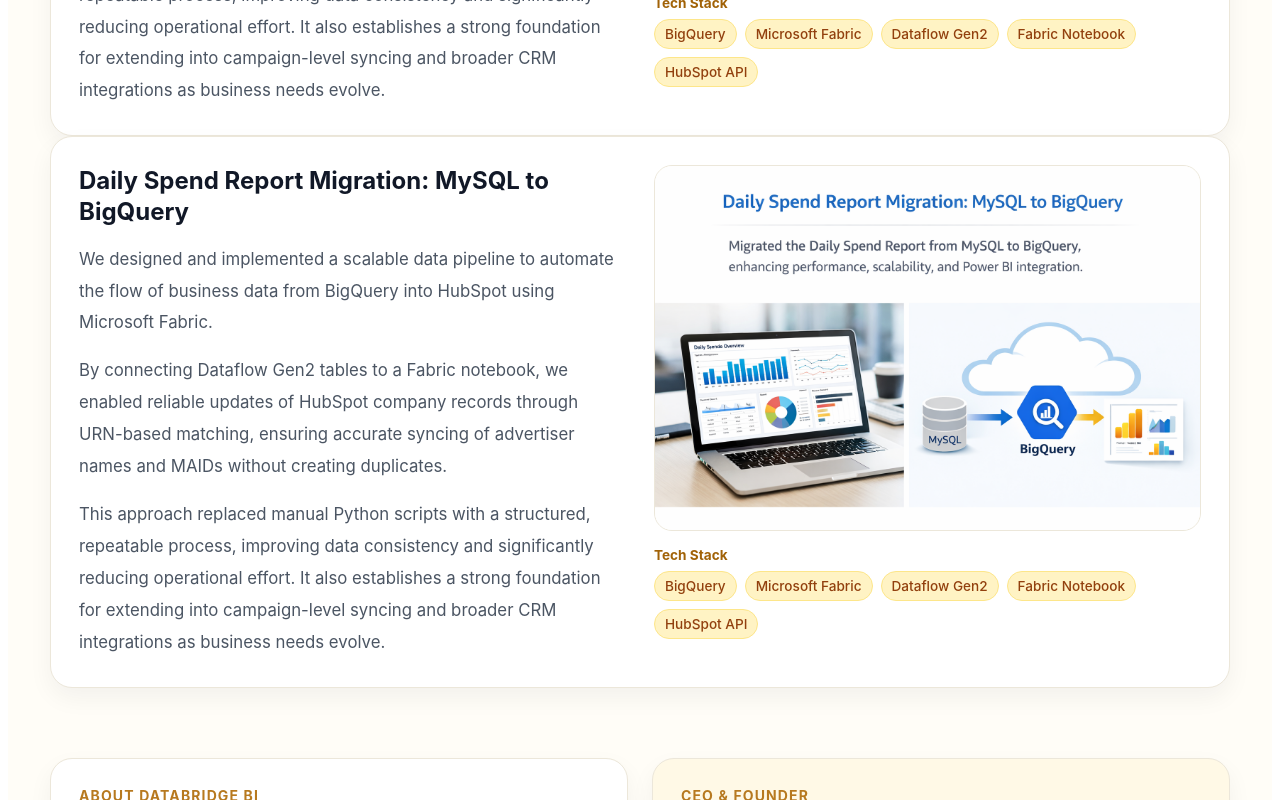
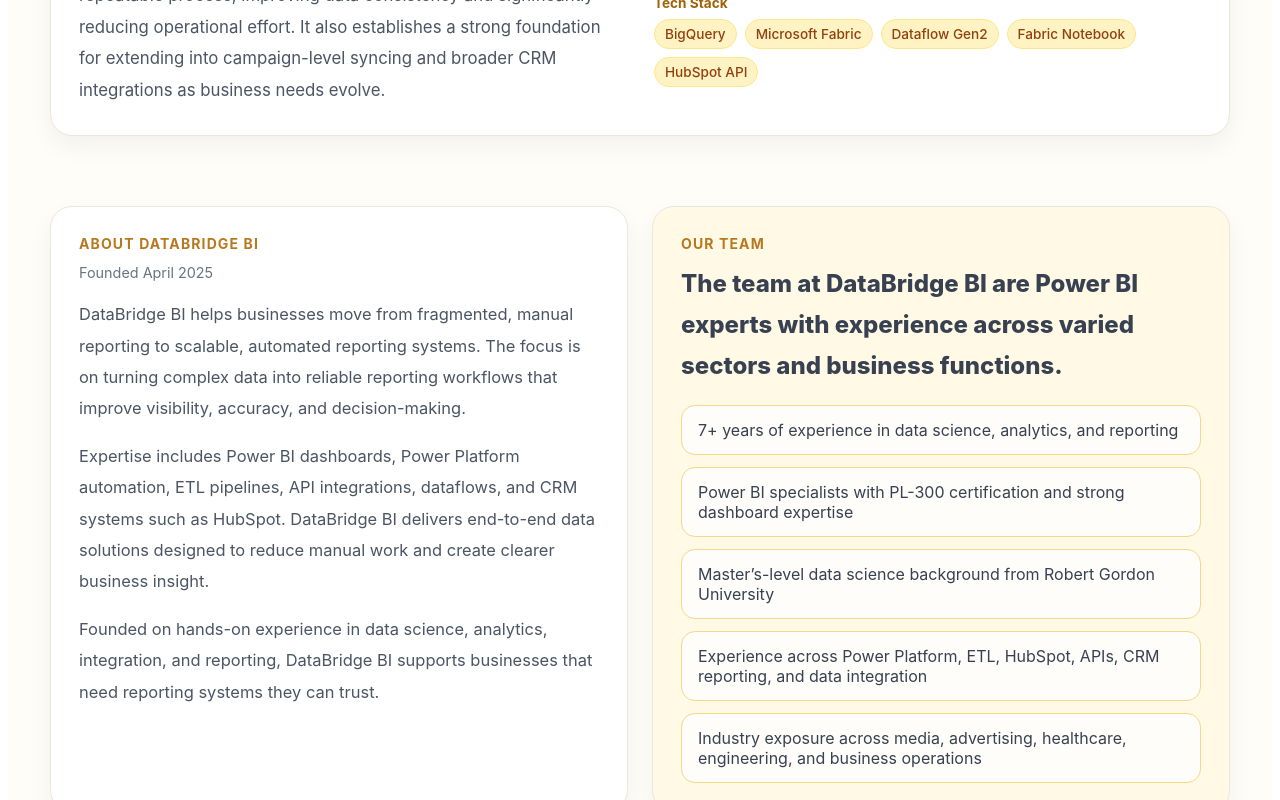
Before and after one commit to Afreenn04/databridge-bi, a Next.js app: page / in a window 1280 px wide. Shown: the part 1240-2040 px from the top of the page. Built offline with nearby package versions, Linux system fonts and the light colour scheme.

Commit message:
Update page.js

```diff
--- a/app/page.js
+++ b/app/page.js
@@ -143,8 +143,15 @@
             </p>
             <div style={{ display: "flex", flexWrap: "wrap", gap: "14px" }}>
               <a href="tel:0795376639" style={primaryButton}>Book a Call</a>
-              <a href="https://databridge-bi-jpuk.vercel.app/" target="_blank" rel="noopener noreferrer" style={secondaryButton}>Visit Website</a>
-              <a href="portfolio" target="_blank" rel="noopener noreferrer" style={secondaryButton}>View Work</a>
+              <a
+                href="https://databridge-bi-jpuk.vercel.app/"
+                target="_blank"
+                rel="noopener noreferrer"
+                style={secondaryButton}
+              >
+                Visit Website
+              </a>
+              <a href="/portfolio" style={secondaryButton}>View Work</a>
             </div>
           </div>
 
@@ -179,7 +186,7 @@
       <section style={{ padding: "70px 0 20px" }}>
         <div style={container}>
           <div style={sectionLabel}>Featured Use Case</div>
-          {caseStudies.map((study) => (
+          {caseStudies.slice(0, 1).map((study) => (
             <div
               key={study.title}
               style={{
@@ -267,29 +274,42 @@
         >
           <div style={card}>
             <div style={sectionLabel}>About DataBridge BI</div>
-            <div style={{ ...sectionLabel, marginBottom: "18px" }}>Founded by Afreen Fatima</div>
+            <div style={{ fontSize: "0.9rem", color: "#6b7280", marginBottom: "18px" }}>
+              Founded April 2025
+            </div>
             <p style={{ color: "#4b5563", lineHeight: 1.9, fontSize: "1.03rem", marginTop: 0 }}>
-              DataBridge BI was founded by Afreen Fatima, a Data Integration Specialist with over 7 years of experience in data science and analytics. The business focuses on helping teams move from fragmented, manual reporting to scalable, automated reporting systems.
+              DataBridge BI helps businesses move from fragmented, manual reporting to scalable, automated reporting systems. The focus is on turning complex data into reliable reporting workflows that improve visibility, accuracy, and decision-making.
             </p>
             <p style={{ color: "#4b5563", lineHeight: 1.9, fontSize: "1.03rem" }}>
-              Expertise includes Power BI dashboards, Power Platform automation, ETL pipelines, API integrations, dataflows, and CRM systems such as HubSpot. The goal is to deliver data solutions that improve reporting accuracy, operational visibility, and decision-making.
+              Expertise includes Power BI dashboards, Power Platform automation, ETL pipelines, API integrations, dataflows, and CRM systems such as HubSpot. DataBridge BI delivers end-to-end data solutions designed to reduce manual work and create clearer business insight.
             </p>
             <p style={{ color: "#4b5563", lineHeight: 1.9, fontSize: "1.03rem", marginBottom: 0 }}>
-              Afreen holds a Master’s degree from Robert Gordon University and is PL-300 certified in Microsoft Power BI.
+              Founded on hands-on experience in data science, analytics, integration, and reporting, DataBridge BI supports businesses that need reporting systems they can trust.
             </p>
           </div>
 
           <div style={{ ...card, background: "#fff9e6" }}>
-            <div style={sectionLabel}>CEO & Founder</div>
-            <p style={{ marginTop: 0, color: "#374151", lineHeight: 1.8 }}>
-              Power BI Specialist | Data Integration & Pipeline Expert
+            <div style={sectionLabel}>Our Team</div>
+            <p
+              style={{
+                marginTop: 0,
+                color: "#374151",
+                lineHeight: 1.7,
+                fontSize: "1.5rem",
+                fontWeight: 800,
+                marginBottom: "18px",
+              }}
+            >
+              The team at DataBridge BI are Power BI experts with experience across varied sectors and business functions.
             </p>
+
             <div style={{ display: "grid", gap: "12px" }}>
               {[
-                "7+ years in data science and analytics",
-                "Power BI specialist with PL-300 certification",
-                "Master’s from Robert Gordon University",
-                "Experience in Power Platform, ETL, HubSpot, APIs, and CRM reporting",
+                "7+ years of experience in data science, analytics, and reporting",
+                "Power BI specialists with PL-300 certification and strong dashboard expertise",
+                "Master’s-level data science background from Robert Gordon University",
+                "Experience across Power Platform, ETL, HubSpot, APIs, CRM reporting, and data integration",
+                "Industry exposure across media, advertising, healthcare, engineering, and business operations",
               ].map((point) => (
                 <div
                   key={point}
```
